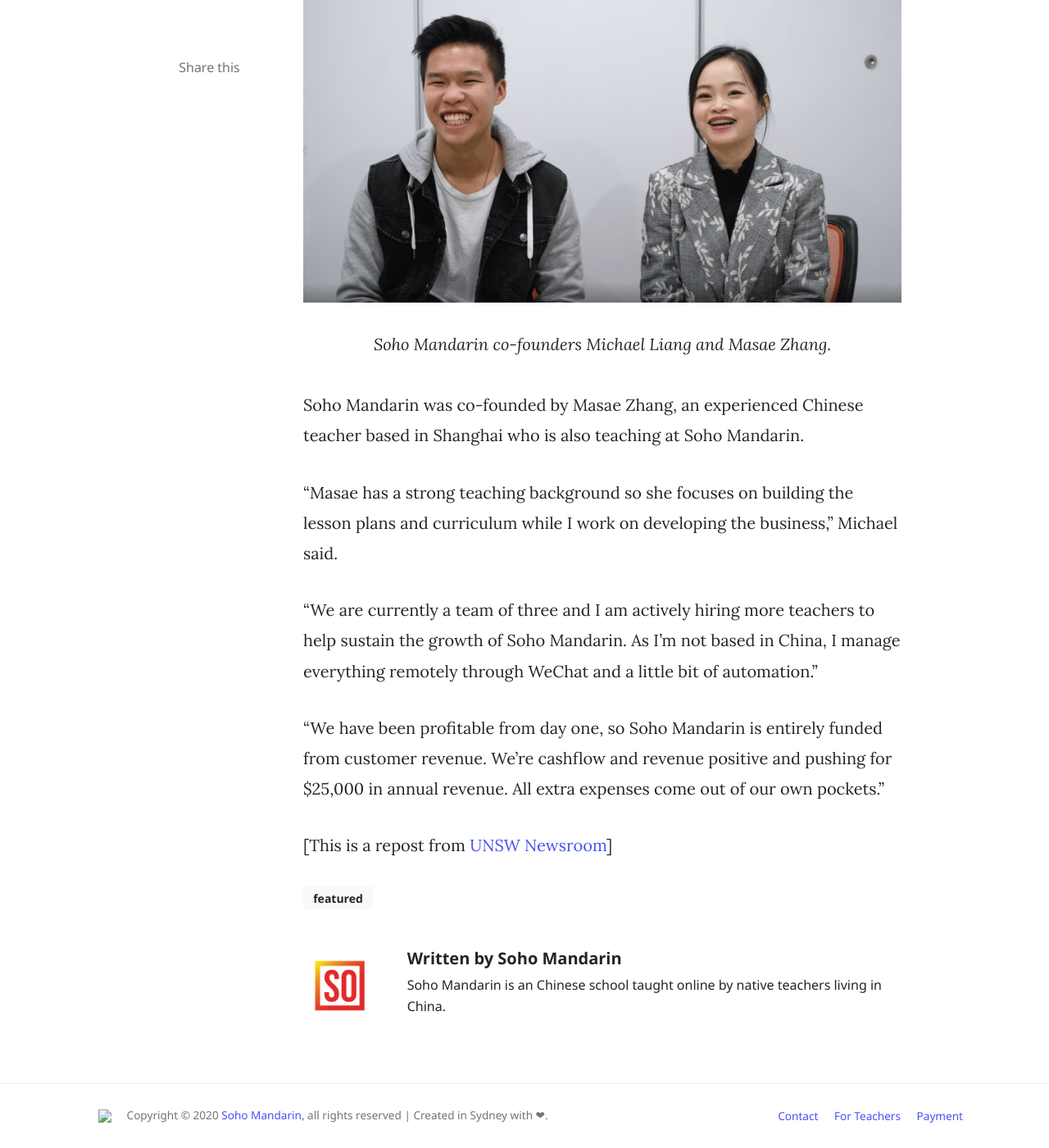
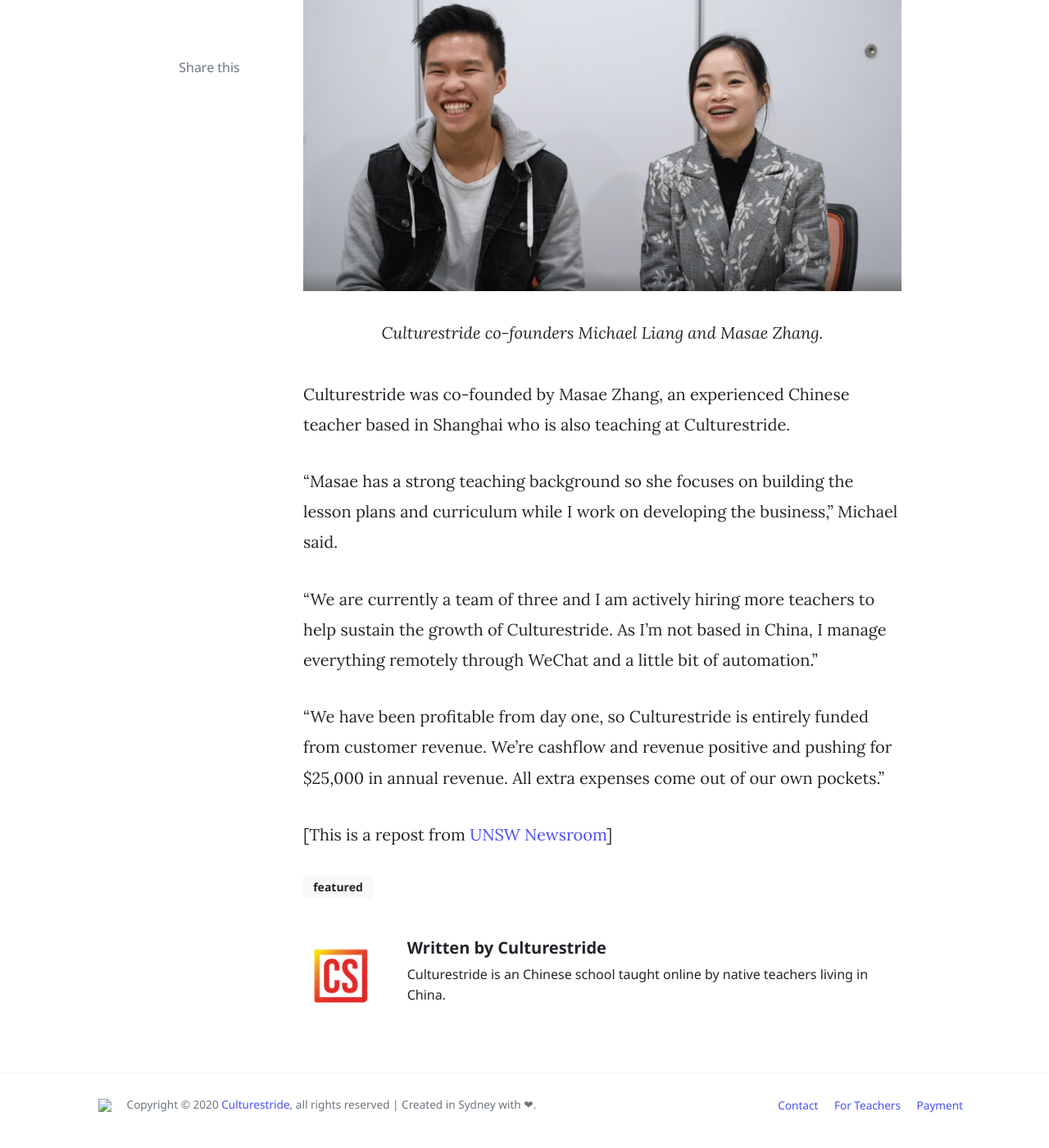
Before and after one commit to michaelliangau/culturestridethink, a Jekyll site: the page built from _posts/2020-01-28-featured-in-unsw-newsroom.md, in a window 1280 px wide and 1400 px high, scrolled down 3135 px. Shown: the whole window at 82% size. Built offline with Jekyll 4.4.1, drawn with Linux system fonts in a browser that asks for light colours; nearby versions of some CDN libraries; comment, search, counter and statistics services are not loaded; some of the changed text lies outside the part shown.

Commit message:
turning to all culture stride

```diff
--- a/_config.yml
+++ b/_config.yml
@@ -1,11 +1,11 @@
 # Site
-name: 'Soho Mandarin'
-description: 'The latest in Chinese learning and Soho Mandarin related news.'
+name: 'Culturestride'
+description: 'The latest in Chinese learning and Culturestride related news.'
 logo: 'assets/images/cslogotrans.png'
-favicon: 'assets/images/sohosquaresotrans.png'
+favicon: 'assets/images/cslogotrans.png'
 baseurl: ''
 disqus: 'demowebsite'
-email: 'michael@sohomandarin.com'
+email: 'michael@culturestride.com'
 
 include: ["_pages"]
 permalink: /think/:title/
@@ -18,20 +18,20 @@
   - jekyll-seo-tag
 
 authors:
-    soho:
-      name:           Soho Mandarin
-      site:           https://www.sohomandarin.com
-      avatar:         ../assets/images/sohosquarewhite.png
-      bio:            "Soho Mandarin is an Chinese school taught online by native teachers living in China."
-      email:          michael@sohomandarin.com
-      url:            author-soho
+    culturestride:
+      name:           Culturestride
+      site:           https://www.culturestride.com
+      avatar:         ../assets/images/cslogotrans.png
+      bio:            "Culturestride is an Chinese school taught online by native teachers living in China."
+      email:          michael@culturestride.com
+      url:            author-culturestride
 
     michaelliang:
       name:           Michael Liang
-      site:           https://www.sohomandarin.com
+      site:           https://www.culturestride.com
       avatar:         ../assets/images/ml.jpg
-      bio:            "Co-Founder of Soho Mandarin - online Chinese language school."
-      email:          michael@sohomandarin.com
+      bio:            "Co-Founder of Culturestride - online Chinese language school."
+      email:          michael@culturestride.com
       url:            author-michael-liang
 
 # Defaults
@@ -42,8 +42,8 @@
       path: "_posts"
     values:
       layout: post
-      author: soho
-      avatar: ../assets/images/sohosquarewhite.png
+      author: culturestride
+      avatar: ../assets/images/cslogotrans.png
 
   # all pages
   - scope:
--- a/_layouts/default.html
+++ b/_layouts/default.html
@@ -38,7 +38,7 @@
     <!-- Navbar -->
     <nav id="MagicMenu" class="topnav navbar navbar-expand-lg navbar-light bg-white fixed-top">
     <div class="container">
-            <a href="https://sohomandarin.com">
+            <a href="https://culturestride.com">
                 <img src="{{ site.baseurl }}/assets/images/cslogotrans.png" style="max-width:8vh;margin:15px" />
             </a>
 
@@ -63,7 +63,7 @@
     </div>
 
     <!-- Content -->
-    <main role="main" class="site-content">
+    <main role="main" class="site-content" style="margin-top:50px">
         {{ content }}
     </main>
 
@@ -81,16 +81,16 @@
     <div class="container">
     <div class="row align-items-center justify-content-between">
         <div>
-                <a href="https://sohomandarin.com">
+                <a href="https://culturestride.com">
                     <img src="../assets/images/cslogotrans.png" style="max-width:8vh;margin:15px" />
                 </a>
-                                <span>Copyright © <script>document.write(new Date().getFullYear())</script> <a href="https://sohomandarin.com/">Soho Mandarin</a>, all rights reserved | Created in Sydney with ❤.</span>
+                                <span>Copyright © <script>document.write(new Date().getFullYear())</script> <a href="https://culturestride.com/">Culturestride</a>, all rights reserved | Created in Sydney with ❤.</span>
         </div>
         <div>
 
-                <a href="https://sohomandarin.com/contact" target="_blank">Contact</a>
-                <a style="margin-left:16px" href="https://sohomandarin.typeform.com/to/fkT8OF" target="_blank">For Teachers</a>
-                <a style="margin-left:16px" href="https://sohomandarin.com/payment">Payment</a>
+                <a href="https://culturestride.com/contact" target="_blank">Contact</a>
+                <a style="margin-left:16px" href="https://culturestride.typeform.com/to/fkT8OF" target="_blank">For Teachers</a>
+                <a style="margin-left:16px" href="https://culturestride.com/payment">Payment</a>
 
         </div>
     </div>
--- a/_posts/2020-01-28-featured-in-unsw-newsroom.md
+++ b/_posts/2020-01-28-featured-in-unsw-newsroom.md
@@ -1,14 +1,14 @@
 ---
 layout: post
-title:  "Soho Mandarin in UNSW Newsroom"
+title:  "Culturestride in UNSW Newsroom"
 categories: [ News, UNSW ]
 image: assets/images/unsw-newsroom-cp.jpg
-author: soho
+author: culturestride
 tags: [featured]
 ---
 With the increased relevance of China in Australia’s economy – from cross-border commerce, also known as daigous, to the recent trade deal with the United States – more people have expressed their interest in learning Chinese.
 
-UNSW Business School alumnus [Michael Liang](https://think.sohomandarin.com/author-michael-liang) saw an opportunity in the market and launched [Soho Mandarin](https://sohomandarin.com). Soho Mandarin is an online video platform that enables students to learn Chinese by connecting them with teachers based in China.
+UNSW Business School alumnus [Michael Liang](https://think.culturestride.com/author-michael-liang) saw an opportunity in the market and launched [Culturestride](https://culturestride.com). Culturestride is an online video platform that enables students to learn Chinese by connecting them with teachers based in China.
 
 “When I was studying Chinese in high school, I felt that there was a shortage of good Chinese teachers in Australia,” he said.
 
@@ -20,21 +20,21 @@
 <img src="../../assets/images/laptop.png" alt="Michael and Masae on laptop"/>
 </div>
 
-<div style="text-align:center"><i>Co-founders Michael Liang and Masae Zhang on the Soho Mandarin platform.</i></div>
+<div style="text-align:center"><i>Co-founders Michael Liang and Masae Zhang on the Culturestride platform.</i></div>
 <br>
-“This represents a great opportunity for Soho Mandarin to help more people learn Chinese and enable them to do business in China,” Michael said.
+“This represents a great opportunity for Culturestride to help more people learn Chinese and enable them to do business in China,” Michael said.
 
 “I also know many Australians with Chinese heritage who want to learn the language to reconnect with their cultural roots or position themselves better for future business opportunities.”
 
-### What differentiates Soho Mandarin from competitors?
+### What differentiates Culturestride from competitors?
 
-Soho Mandarin helps students improve their Chinese proficiency and cultural literacy through tailored courses with qualified native Chinese teachers.
+Culturestride helps students improve their Chinese proficiency and cultural literacy through tailored courses with qualified native Chinese teachers.
 
 “Our competitive advantage is that our teachers are geographically located in China. This means that our classes are taught online on a video platform and our teachers are on the ground and familiar with everything that's happening in China. This is an ideal opportunity for students who are culturally curious. What I learned from this platform is that it offers access to a different societal value system,” Michael said.
 
 “Having a native teacher who can share what China is like in addition to accelerating you through the linguistics – creates a unique experience when learning a new language – one that's only second to moving to China.”
 
-### Creating Soho Mandarin
+### Creating Culturestride
 
 In November 2019, Michael spent 20 minutes creating an expression of interest form and shared it on Facebook and LinkedIn to experiment with the idea and gauge the demand for this service. To his surprise, 22 people signed up.
 
@@ -44,14 +44,14 @@
 <img src="../../assets/images/masae_michael.png" alt="Michael and Masae"/>
 </div>
 
-<div style="text-align:center"><i>Soho Mandarin co-founders Michael Liang and Masae Zhang.</i></div>
+<div style="text-align:center"><i>Culturestride co-founders Michael Liang and Masae Zhang.</i></div>
 <br>
-Soho Mandarin was co-founded by Masae Zhang, an experienced Chinese teacher based in Shanghai who is also teaching at Soho Mandarin.
+Culturestride was co-founded by Masae Zhang, an experienced Chinese teacher based in Shanghai who is also teaching at Culturestride.
 
 “Masae has a strong teaching background so she focuses on building the lesson plans and curriculum while I work on developing the business,” Michael said.
 
-“We are currently a team of three and I am actively hiring more teachers to help sustain the growth of Soho Mandarin. As I’m not based in China, I manage everything remotely through WeChat and a little bit of automation.”
+“We are currently a team of three and I am actively hiring more teachers to help sustain the growth of Culturestride. As I’m not based in China, I manage everything remotely through WeChat and a little bit of automation.”
 
-“We have been profitable from day one, so Soho Mandarin is entirely funded from customer revenue. We're cashflow and revenue positive and pushing for $25,000 in annual revenue. All extra expenses come out of our own pockets.”
+“We have been profitable from day one, so Culturestride is entirely funded from customer revenue. We're cashflow and revenue positive and pushing for $25,000 in annual revenue. All extra expenses come out of our own pockets.”
 
 [This is a repost from [UNSW Newsroom](https://newsroom.unsw.edu.au/news/business-law/soho-mandarin-promoting-chinese-literacy-across-australia)]
--- a/index.html
+++ b/index.html
@@ -3,7 +3,7 @@
 layout: default
 pagination:
     enabled: true
-description: "The latest in Chinese learning and Soho Mandarin related news."
+description: "The latest in Chinese learning and Culturestride related news."
 ---
 
 
```
Also changed, not shown: _pages/author-culturestride.html (added, +28 -0 lines), _pages/author-soho.html (deleted, +0 -28 lines), _pages/buy-me-a-coffee.md (deleted, +0 -12 lines), _posts/2020-02-29-heritage-rediscovered.md (+2 -2 lines), _posts/2020-03-05-featured-in-sbs-australia.md (+6 -6 lines).
